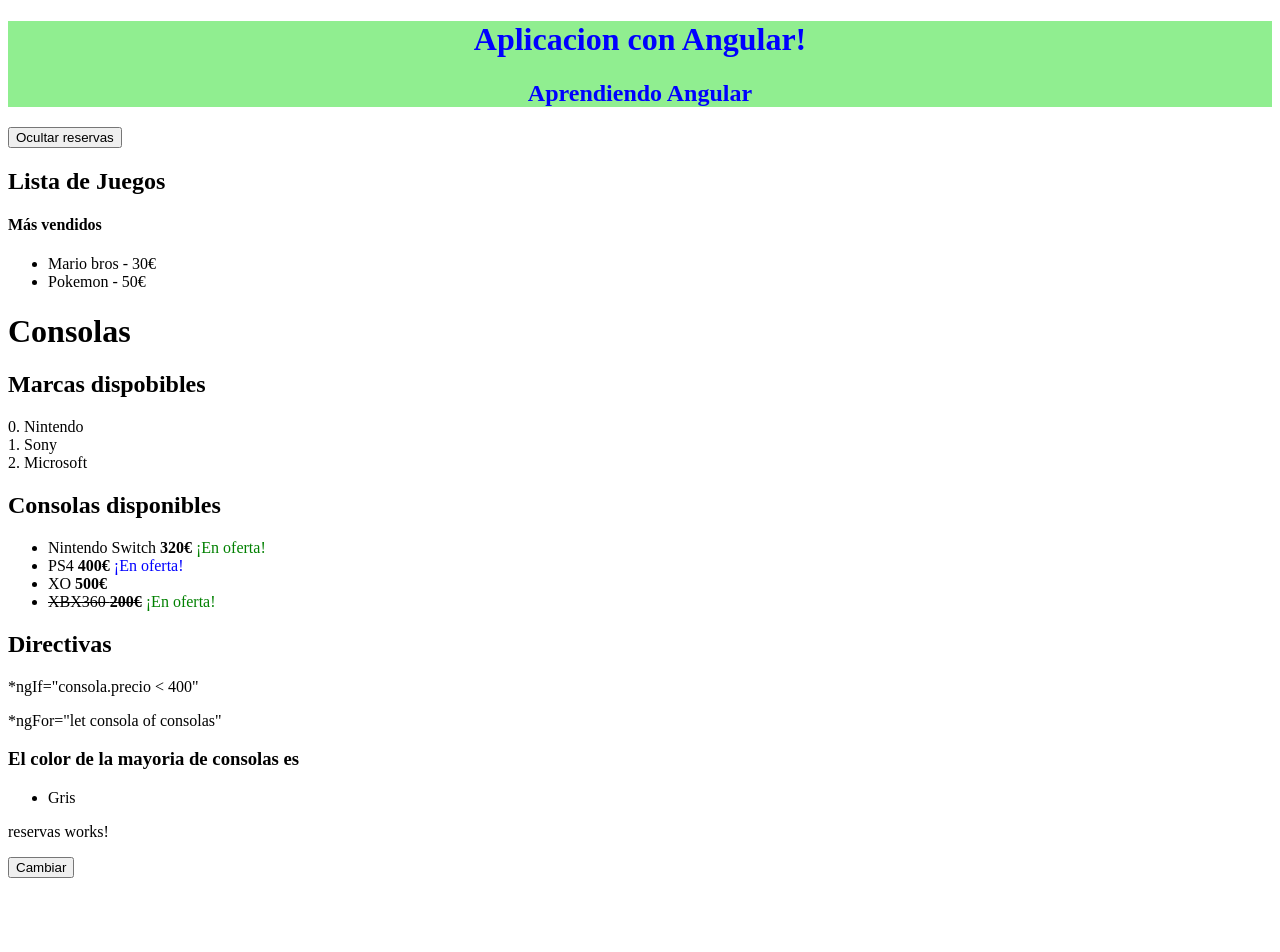
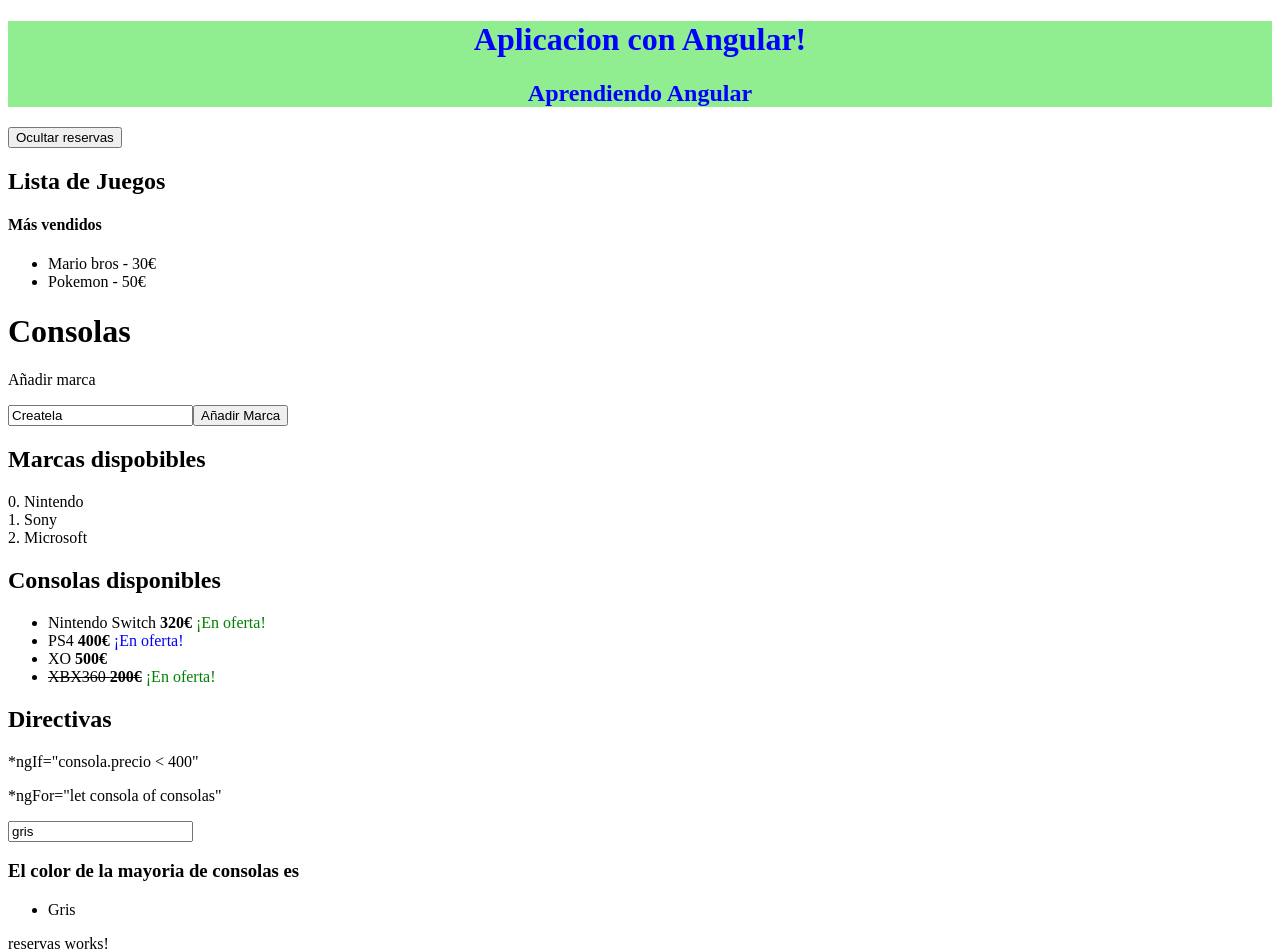
Before and after one commit to DavidMartinPerez/Angular-QuickStart, an Angular app: page / in a window 1280 px wide. Shown: the top 952 px of the page. Before the commit the page ends 886 px from the top, so only its background shows below. Built offline with nearby package versions, Linux system fonts and the light colour scheme.

Commit message:
ngModel y ngClick

```diff
--- a/src/app/app.module.ts
+++ b/src/app/app.module.ts
@@ -1,6 +1,6 @@
 import { BrowserModule } from '@angular/platform-browser';
 import { NgModule } from '@angular/core';
-
+import { FormsModule } from '@angular/forms';
 // Aquí se importan las clases de los componentes
 //generar componente automatico ng g component nombre-componente
 import { AppComponent } from './app.component';
@@ -16,7 +16,8 @@ import { ReservasComponent } from './reservas/reservas.component';
     ReservasComponent
   ],
   imports: [
-    BrowserModule
+    BrowserModule,
+    FormsModule
   ],
   providers: [],
   bootstrap: [AppComponent]
--- a/src/app/consolas/consolas.component.html
+++ b/src/app/consolas/consolas.component.html
@@ -1,5 +1,10 @@
 <h1>{{ titulo }}</h1>
 
+<p>Añadir marca</p>
+<input type="text" [(ngModel)]="nuevaMarca" />
+<button (click)="setMarca()">Añadir Marca</button>
+
+<p>{{mi_marca}}</p>
 <h2>Marcas dispobibles</h2>
 
 <div *ngFor="let marca of marcas; let indice = index">{{indice + '. ' +marca}}</div>
@@ -20,6 +25,7 @@
 <p>*ngIf="consola.precio < 400"</p>
 <p>*ngFor="let consola of consolas"</p>
 
+<input type="text" [(ngModel)]="color" />
 <h3>El color de la mayoria de consolas es</h3>
 <ul [ngSwitch]="color">
     <li *ngSwitchCase="'gris'">
--- a/src/app/consolas/consolas.component.ts
+++ b/src/app/consolas/consolas.component.ts
@@ -12,8 +12,10 @@ export class ConsolasComponent implements OnInit{
     public consolas:Array<Consola>;
     public color:string;
     public marcas:string[];
+    public nuevaMarca:string;
 
     constructor(){
+        this.nuevaMarca = "Createla";
         this.color = 'gris';
         this.marcas = new Array;
         this.titulo = "Consolas";
@@ -36,4 +38,9 @@ export class ConsolasComponent implements OnInit{
         this.getMarcas();
         //console.log(`Se ha cargado el modulo de ${this.titulo}`);
     }
+    setMarca(){
+        if(this.marcas.indexOf(this.nuevaMarca) < 0){
+            this.marcas.push(this.nuevaMarca);
+        }
+    }
 }
```
